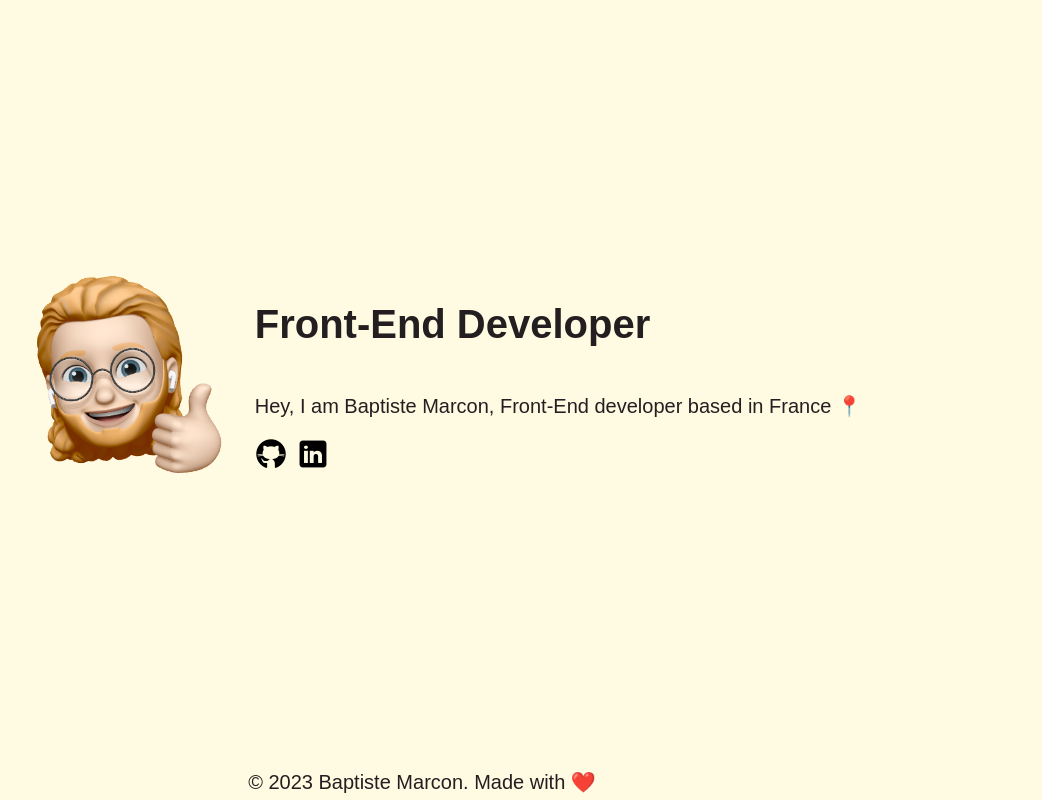
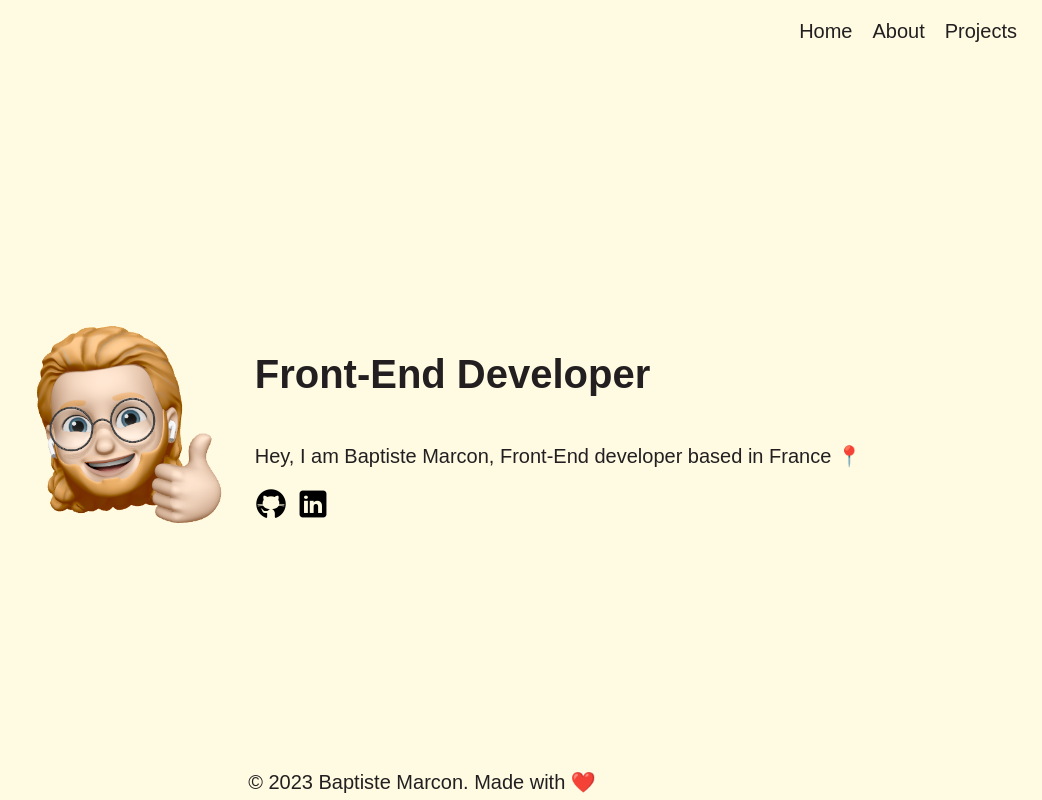
Before and after one commit to baptistemcn/personnal-website, a React (Vite) app: page / in a window 1280 px wide. Shown: the whole page, without its empty margins (238-1280 px from the left). Built offline with nearby package versions, Linux system fonts and the light colour scheme.

Commit message:
feat(header): design & integration

```diff
--- a/src/App.css
+++ b/src/App.css
@@ -12,7 +12,7 @@
   --biege: #f9f4da;
   --biege-10: rgba(249, 244, 218, 0.1);
   --biege-50: rgba(249, 244, 218, 0.5);
-  --blue: #12b5e5;
+  --blue: #0096c4;
   --orange: #fc7428;
   --red: #ed203d;
 }
@@ -28,6 +28,7 @@ body {
   color: var(--charcoal);
 }
 
-a {
+a:hover {
   color: var(--blue);
+  cursor: pointer;
 }
--- a/src/App.tsx
+++ b/src/App.tsx
@@ -1,7 +1,7 @@
 import { useEffect } from "react";
 import { useTranslation } from "react-i18next";
 
-import { Card, Footer } from "./components";
+import { Card, Footer, Header } from "./components";
 
 import "./App.css";
 import img from "./assets/baptiste-marcon.png";
@@ -31,6 +31,9 @@ function App() {
 
   return (
     <>
+      <>
+        <Header />
+      </>
       <main>
         <Card
           alt={t("presentation.alt")}
--- a/src/assets/en.json
+++ b/src/assets/en.json
@@ -1,5 +1,10 @@
 {
   "translation": {
+    "header": {
+      "home": "Home",
+      "about": "About",
+      "projects": "Projects"
+    },
     "presentation": {
       "title": "Front-End Developer",
       "text": "Hey, I am Baptiste Marcon, Front-End developer based in France 📍",
--- a/src/assets/fr.json
+++ b/src/assets/fr.json
@@ -1,5 +1,10 @@
 {
   "translation": {
+    "header": {
+      "home": "Accueil",
+      "about": "À propos",
+      "projects": "Projets"
+    },
     "presentation": {
       "title": "Développeur Front-End",
       "text": "Hey, je suis Baptiste Marcon, développeur front-end basé en France 📍",
--- /dev/null
+++ b/src/components/Header.tsx
@@ -0,0 +1,29 @@
+import { useEffect } from "react";
+import { useTranslation } from "react-i18next";
+
+import "./header.css";
+
+export const Header = () => {
+  const { t, i18n } = useTranslation();
+
+  useEffect(() => {
+    const lng = navigator.language;
+    i18n.changeLanguage(lng);
+  }, [i18n]);
+
+  return (
+    <header>
+      <ul>
+        <a>
+          <li>{t("header.home")}</li>
+        </a>
+        <a>
+          <li>{t("header.about")}</li>
+        </a>
+        <a>
+          <li>{t("header.projects")}</li>
+        </a>
+      </ul>
+    </header>
+  );
+};
--- /dev/null
+++ b/src/components/header.css
@@ -0,0 +1,16 @@
+header {
+  position: relative;
+  left: 0;
+  top: 0;
+  text-align: right;
+  height: 30px;
+}
+
+header > ul {
+  list-style-type: none;
+}
+
+header > ul > a > li {
+  display: inline-block;
+  margin: 0 10px;
+}
--- a/src/components/index.ts
+++ b/src/components/index.ts
@@ -1,3 +1,4 @@
 export { Card } from "./Card";
 export { Footer } from "./Footer";
+export { Header } from "./Header";
 export { Wrapper } from "./Wrapper";
```
